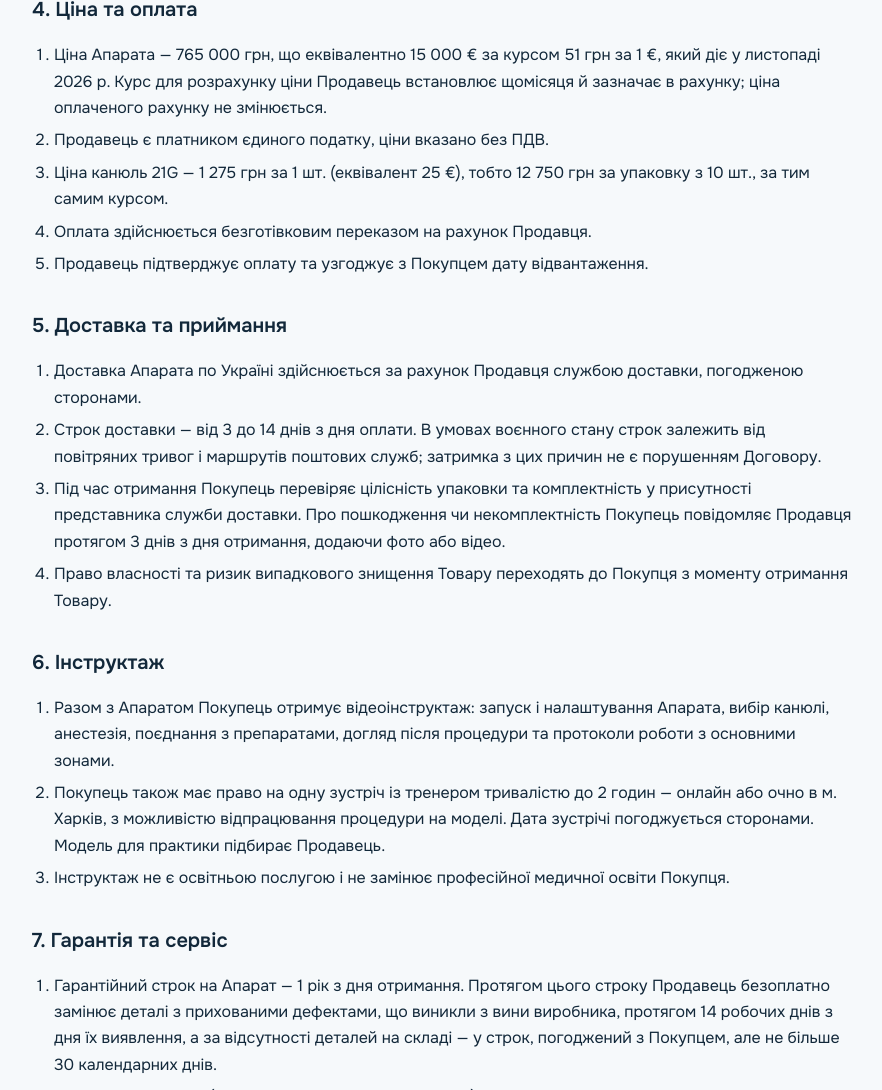
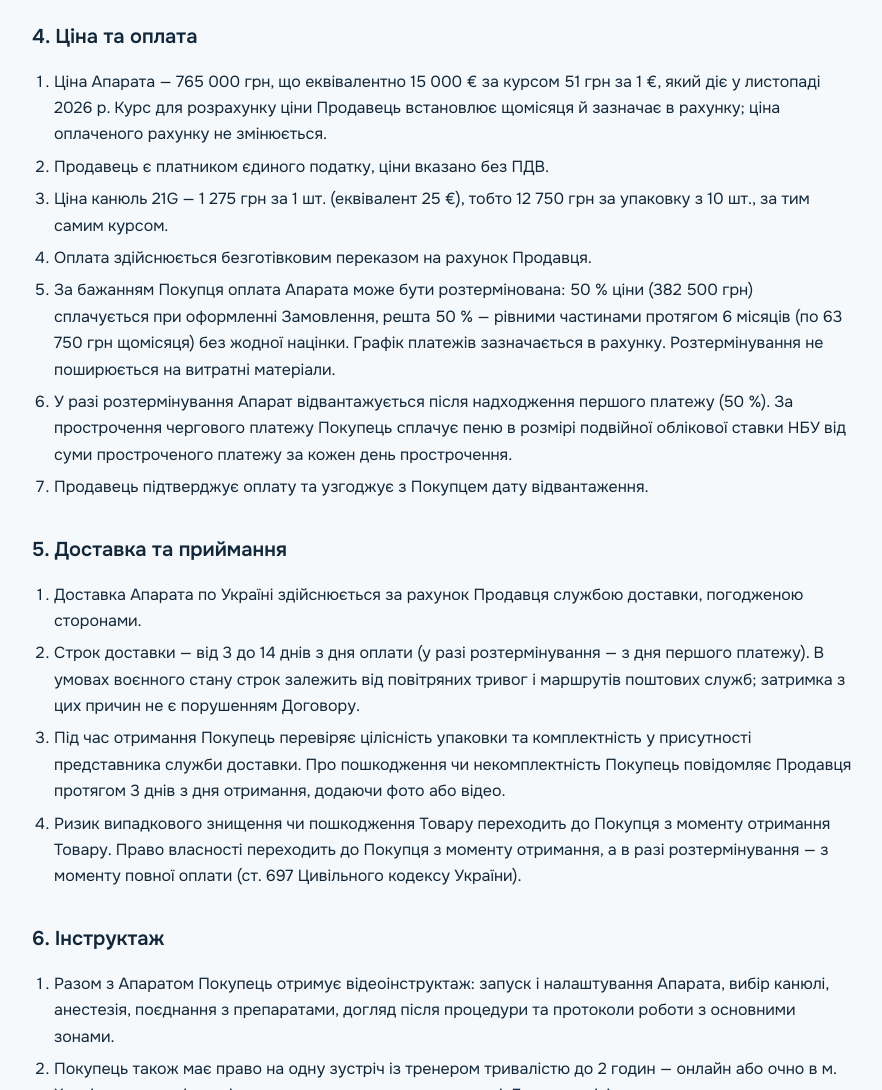
Before and after one commit to plasmaskinorg-cell/radio-lift, a plain HTML site: page oferta.html in a window 1280 px wide. Shown: the part 1268-2358 px from the top of the page, without its empty margins (198-1080 px from the left). Drawn offline with nearby package versions, Linux system fonts and the light colour scheme; a web font is replaced by a local one.

Commit message:
Розтермінування 50/50 на 6 місяців без націнки
Co-Authored-By: Claude Opus 5.5 <noreply@anthropic.com>
Claude-Session: https://claude.ai/code/session_01RRNknP1tfUa2k2LLcZev43

```diff
--- a/oferta.html
+++ b/oferta.html
@@ -32,7 +32,7 @@ td:first-child{color:#51677A;width:42%;padding-right:12px}
 <h2>1. Загальні положення</h2>
 <ol>
 <li>Цей документ є публічною пропозицією (офертою) ТОВАРИСТВА З ОБМЕЖЕНОЮ ВІДПОВІДАЛЬНІСТЮ «НЬЮ ТЕХНОЛОДЖІ-2022» (код ЄДРПОУ 44713954) в особі директора Коломіної Лілії Анатоліївни, яка діє на підставі Статуту (далі — Продавець), укласти договір купівлі-продажу на викладених нижче умовах відповідно до статей 633, 641, 642 Цивільного кодексу України та Закону України «Про електронну комерцію».</li>
-<li>На кожне Замовлення Продавець надсилає Покупцю рахунок на оплату. Договір вважається укладеним з моменту акцепту оферти — оплати Покупцем рахунку в повному обсязі. Оплачуючи замовлення, Покупець підтверджує, що ознайомився з умовами цього Договору і повністю їх приймає.</li>
+<li>На кожне Замовлення Продавець надсилає Покупцю рахунок на оплату. Договір вважається укладеним з моменту акцепту оферти — оплати Покупцем рахунку — повністю або першого платежу в розмірі 50 % у разі розтермінування (п. 4.5). Оплачуючи замовлення, Покупець підтверджує, що ознайомився з умовами цього Договору і повністю їх приймає.</li>
 <li>Продавець може змінювати умови оферти, розміщуючи нову редакцію на сайті radio-lift.com. Для вже оплачених замовлень діє редакція, чинна на момент оплати.</li>
 </ol>
 
@@ -60,15 +60,17 @@ td:first-child{color:#51677A;width:42%;padding-right:12px}
 <li>Продавець є платником єдиного податку, ціни вказано без ПДВ.</li>
 <li>Ціна канюль 21G — 1 275 грн за 1 шт. (еквівалент 25 €), тобто 12 750 грн за упаковку з 10 шт., за тим самим курсом.</li>
 <li>Оплата здійснюється безготівковим переказом на рахунок Продавця.</li>
+<li>За бажанням Покупця оплата Апарата може бути розтермінована: 50 % ціни (382 500 грн) сплачується при оформленні Замовлення, решта 50 % — рівними частинами протягом 6 місяців (по 63 750 грн щомісяця) без жодної націнки. Графік платежів зазначається в рахунку. Розтермінування не поширюється на витратні матеріали.</li>
+<li>У разі розтермінування Апарат відвантажується після надходження першого платежу (50 %). За прострочення чергового платежу Покупець сплачує пеню в розмірі подвійної облікової ставки НБУ від суми простроченого платежу за кожен день прострочення.</li>
 <li>Продавець підтверджує оплату та узгоджує з Покупцем дату відвантаження.</li>
 </ol>
 
 <h2>5. Доставка та приймання</h2>
 <ol>
 <li>Доставка Апарата по Україні здійснюється за рахунок Продавця службою доставки, погодженою сторонами.</li>
-<li>Строк доставки — від 3 до 14 днів з дня оплати. В умовах воєнного стану строк залежить від повітряних тривог і маршрутів поштових служб; затримка з цих причин не є порушенням Договору.</li>
+<li>Строк доставки — від 3 до 14 днів з дня оплати (у разі розтермінування — з дня першого платежу). В умовах воєнного стану строк залежить від повітряних тривог і маршрутів поштових служб; затримка з цих причин не є порушенням Договору.</li>
 <li>Під час отримання Покупець перевіряє цілісність упаковки та комплектність у присутності представника служби доставки. Про пошкодження чи некомплектність Покупець повідомляє Продавця протягом 3 днів з дня отримання, додаючи фото або відео.</li>
-<li>Право власності та ризик випадкового знищення Товару переходять до Покупця з моменту отримання Товару.</li>
+<li>Ризик випадкового знищення чи пошкодження Товару переходить до Покупця з моменту отримання Товару. Право власності переходить до Покупця з моменту отримання, а в разі розтермінування — з моменту повної оплати (ст. 697 Цивільного кодексу України).</li>
 </ol>
 
 <h2>6. Інструктаж</h2>
```
Also changed, not shown: index.html (+2 -2 lines).
